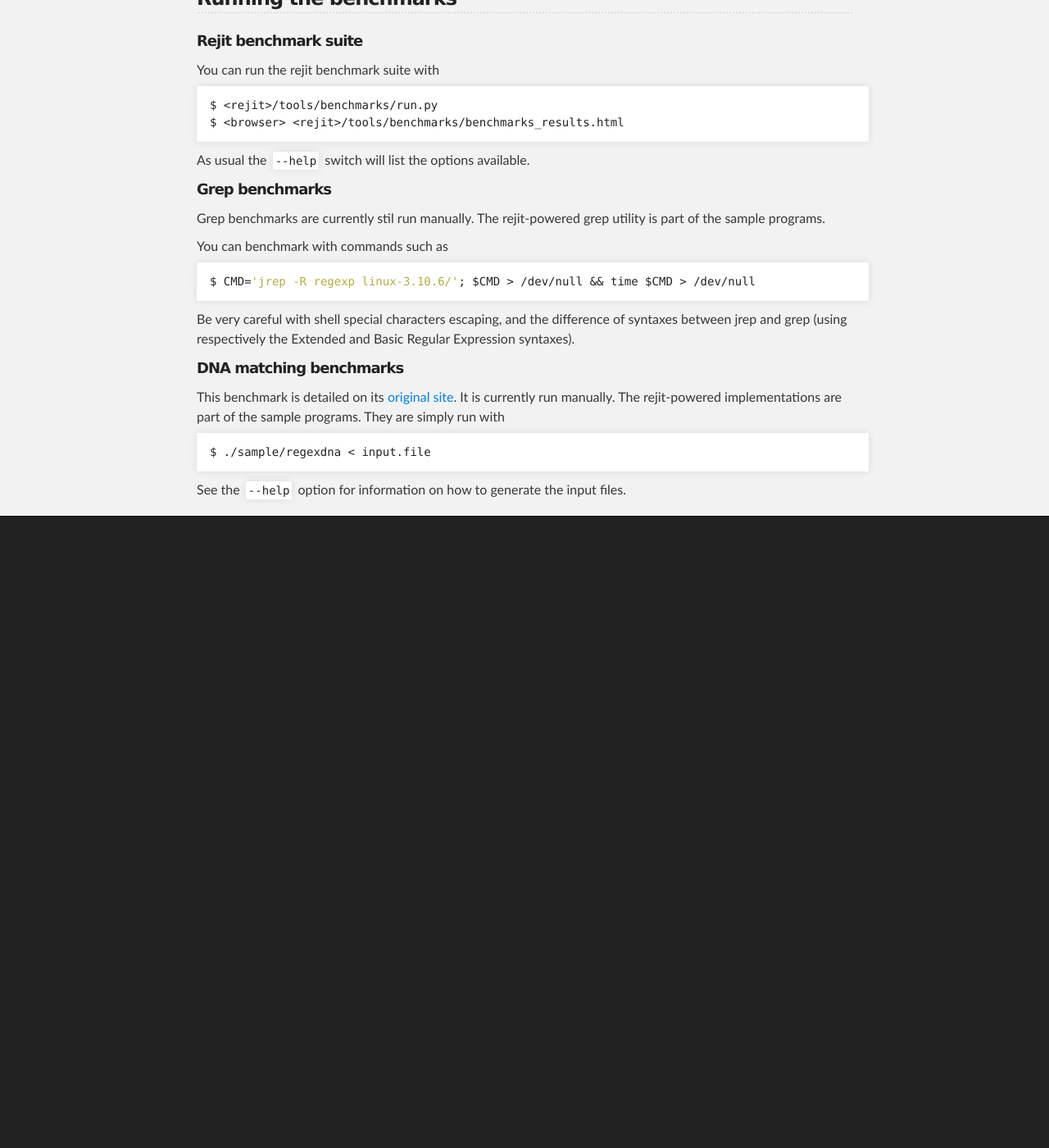
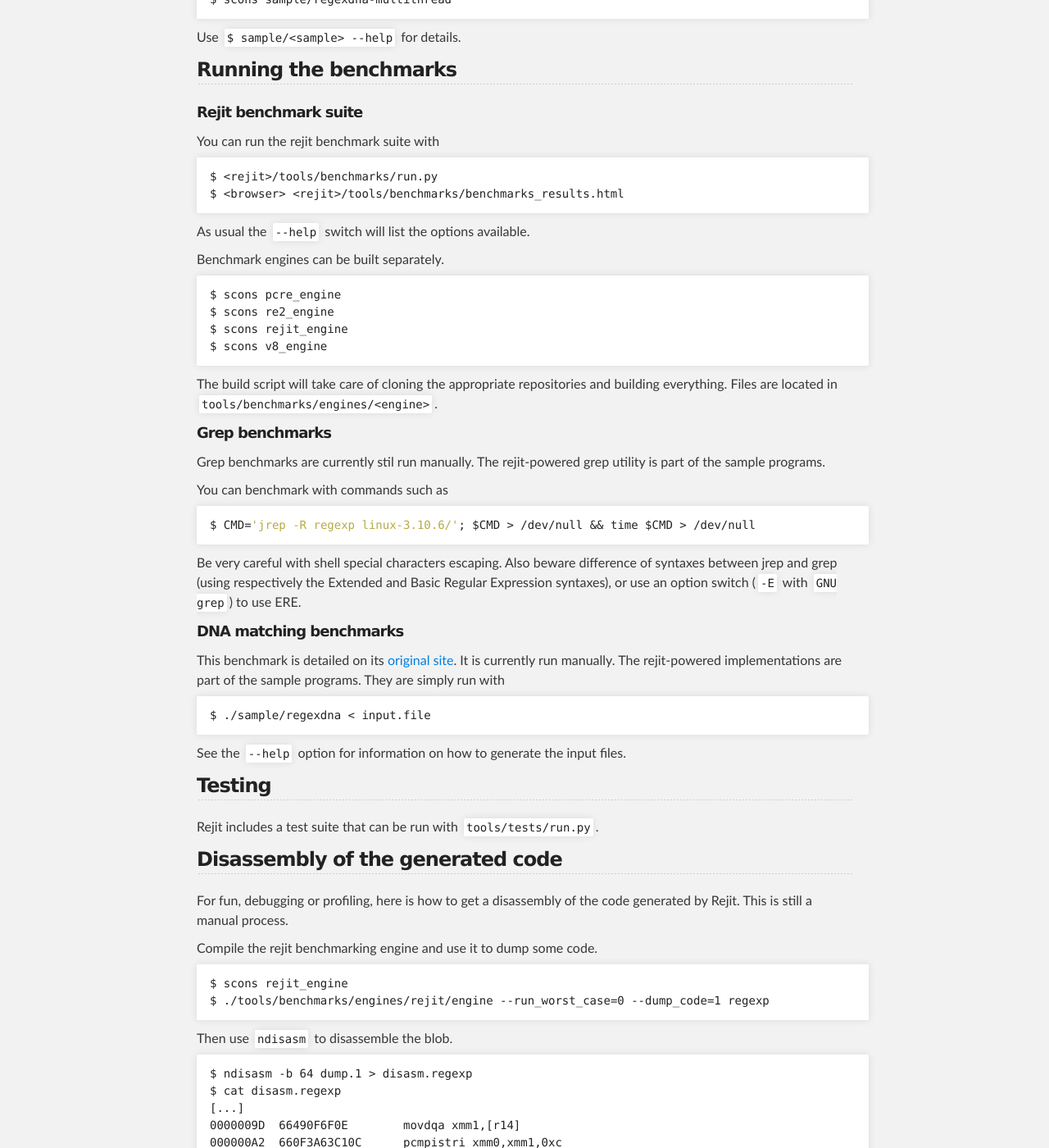
Before and after one commit to coreperf/coreperf.github.io, a Jekyll site: the page built from projects/rejit/documentation.md, in a window 1280 px wide and 1400 px high, scrolled down 1430 px. Shown: the whole window at 82% size. Built offline with Jekyll 4.4.1, drawn with Linux system fonts in a browser that asks for light colours; before the commit the page ends 2060 px from its top, so only the background shows below that; some of the changed text lies outside the part shown.

Commit message:
Improvements to Rejit's documentation.

````diff
--- a/projects/rejit/documentation.md
+++ b/projects/rejit/documentation.md
@@ -11,10 +11,12 @@
   * <a href="#rejit_benchmark_suite">Rejit benchmark suite</a>
   * <a href="#grep_benchmarks">Grep benchmarks</a>
   * <a href="#dna_matching_benchmarks">DNA matching benchmarks</a>
+* <a href="#testing">Testing</a>
+* <a href="#disassembly_of_the_generated_code">Disassembly of the generated code</a>
 
 ### Building and usage
 
-All scripts and utilities should include a help message available via ```$ <script> --help```
+All scripts and utilities should include a help message available via ```$ <script> --help```.
 
 First build rejit.
 {% highlight sh %}
@@ -45,8 +47,10 @@
 $ g++ -o myprg myprg.cc -I<rejit>/include -L<rejit>/build/latest -lrejit
 {% endhighlight %}
 
-Documentation for the various functions offered by rejit are available as comments in ```include/rejit.h```.
-You can also find examples in the sample programs provided in ```sample/```.
+Documentation for the various functions offered by rejit are available as
+comments in ```include/rejit.h```.  You can also find examples in the sample
+programs provided in ```sample/```.
+Compilation options are detailed in the help message from ```scons --help```.
 
 
 ### Sample programs
@@ -73,6 +77,16 @@
 {% endhighlight %}
 As usual the ```--help``` switch will list the options available.
 
+Benchmark engines can be built separately.
+{% highlight sh %}
+$ scons pcre_engine
+$ scons re2_engine
+$ scons rejit_engine
+$ scons v8_engine
+{% endhighlight %}
+The build script will take care of cloning the appropriate repositories and
+building everything. Files are located in ```tools/benchmarks/engines/<engine>```.
+
 #### Grep benchmarks
 Grep benchmarks are currently stil run manually. The rejit-powered grep utility
 is part of the sample programs.
@@ -81,8 +95,10 @@
 {% highlight sh %}
 $ CMD='jrep -R regexp linux-3.10.6/'; $CMD > /dev/null && time $CMD > /dev/null
 {% endhighlight %}
-Be very careful with shell special characters escaping, and the difference of
-syntaxes between jrep and grep (using respectively the Extended and Basic Regular Expression syntaxes).
+Be very careful with shell special characters escaping. Also beware difference
+of syntaxes between jrep and grep (using respectively the Extended and Basic
+Regular Expression syntaxes), or use an option switch (```-E``` with ```GNU
+grep```) to use ERE.
 
 #### DNA matching benchmarks
 This benchmark is detailed on its [original site][dna benchmark].
@@ -94,4 +110,36 @@
 See the ```--help``` option for information on how to generate the input files.
 
 
+### Testing
+
+Rejit includes a test suite that can be run with ```tools/tests/run.py```.
+
+
+### Disassembly of the generated code
+
+For fun, debugging or profiling, here is how to get a disassembly of the code
+generated by Rejit. This is still a manual process.
+
+Compile the rejit benchmarking engine and use it to dump some code.
+{% highlight sh %}
+$ scons rejit_engine
+$ ./tools/benchmarks/engines/rejit/engine --run_worst_case=0 --dump_code=1 regexp
+{% endhighlight %}
+Then use ```ndisasm``` to disassemble the blob.
+{% highlight sh %}
+$ ndisasm -b 64 dump.1 > disasm.regexp
+$ cat disasm.regexp
+[...]
+0000009D  66490F6F0E        movdqa xmm1,[r14]
+000000A2  660F3A63C10C      pcmpistri xmm0,xmm1,0xc
+000000A8  0F821C000000      jc qword 0xca
+000000AE  66490F6F5610      movdqa xmm2,[r14+0x10]
+000000B4  660F3A63C20C      pcmpistri xmm0,xmm2,0xc
+000000BA  0F8206000000      jc qword 0xc6
+000000C0  4983C620          add r14,byte +0x20
+000000C4  EBCE              jmp short 0x94
+[...]
+{% endhighlight %}
+
+
   [dna benchmark]: http://benchmarksgame.alioth.debian.org/
````
